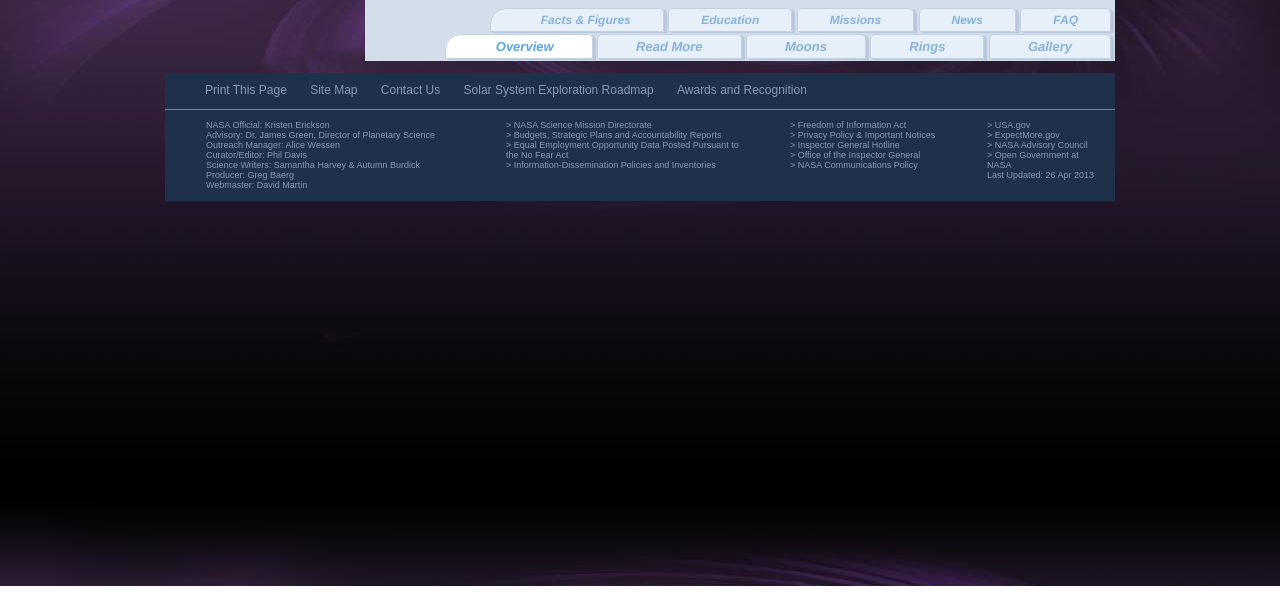
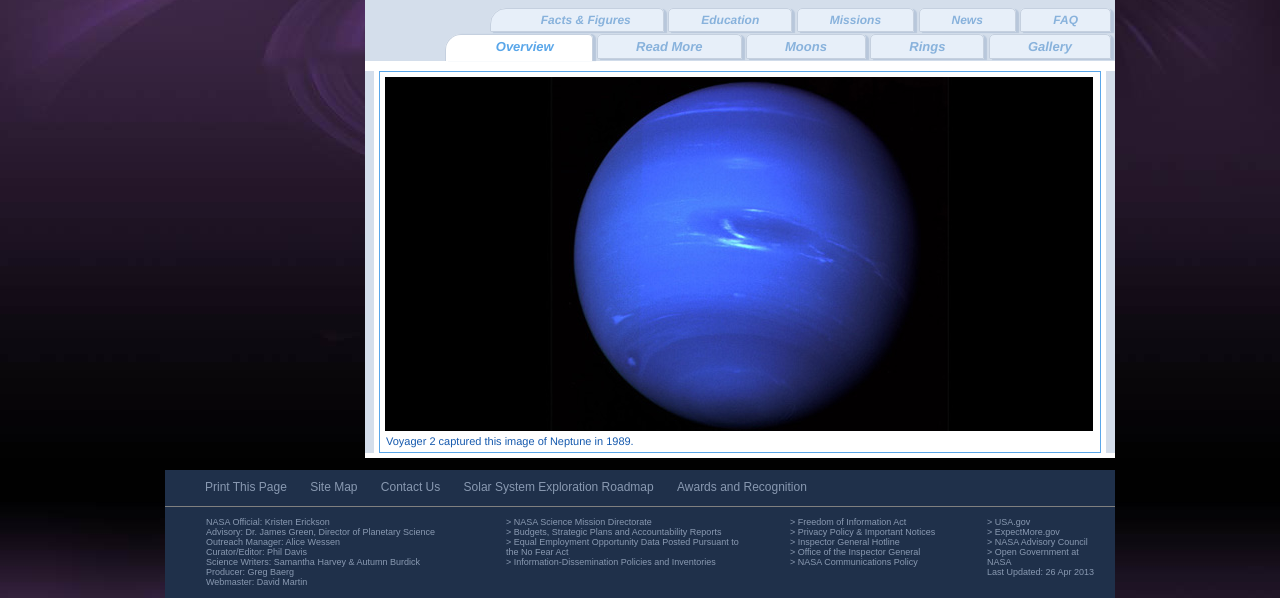
Before and after one commit to LeahStevens/Neptune, a plain HTML site: page index.html in a window 1280 px wide. Shown: the part 214-812 px from the top of the page. Drawn offline with Linux system fonts and the light colour scheme.

Commit message:
Main image

```diff
--- a/css/style.css
+++ b/css/style.css
@@ -26,6 +26,7 @@ body {
   width: 750px;
   float: right;
   background-color: white;
+  border-top-right-radius: 20px;
 }
 
 #main_content p:first-of-type {
@@ -97,14 +98,44 @@ body {
 
 #tabs2 #Overview {
   padding-left: 50px;
+  padding-bottom: 7px;
   color: #59A6E9;
   background-color: white;
   border-top-left-radius: 16px;
+  border-bottom: none;
+  box-shadow: 3px 0px 1px #B8C7DB;
 }
 
 #tabs1 span:hover, #tabs2 span:hover {
   color: #59A6E9;
 }
+
+#blue {
+  width: 750px;
+  background-color: #D4DEEB;
+}
+
+#white {
+  background-color: white;
+  width: 732px;
+  margin: auto;
+}
+
+figure {
+  border: 1px solid #59A6E9;
+  margin: 10px 5px 5px 5px;
+  padding: 5px;
+}
+
+figcaption {
+  width: 708px;
+  margin: auto;
+  font-family: Helvetica;
+  font-size: 11px;
+  color: #165AAE;
+}
+
+
 
 
 
--- a/index.html
+++ b/index.html
@@ -36,6 +36,14 @@
           <span>Gallery</span>
         </div> <!--tabs2-->
       </section>
+      <div id="blue">
+      <div id="white">
+        <figure>
+          <img src="images/Neptune.jpg">
+          <figcaption>Voyager 2 captured this image of Neptune in 1989.</figcaption>
+        </figure>
+      </div> <!-- white -->
+      </div> <!-- blue -->
     </div> <!--main_content -->
 
 <!-- *******************************************************************************************
```
Also changed, not shown: images/Neptune.jpg (added).
